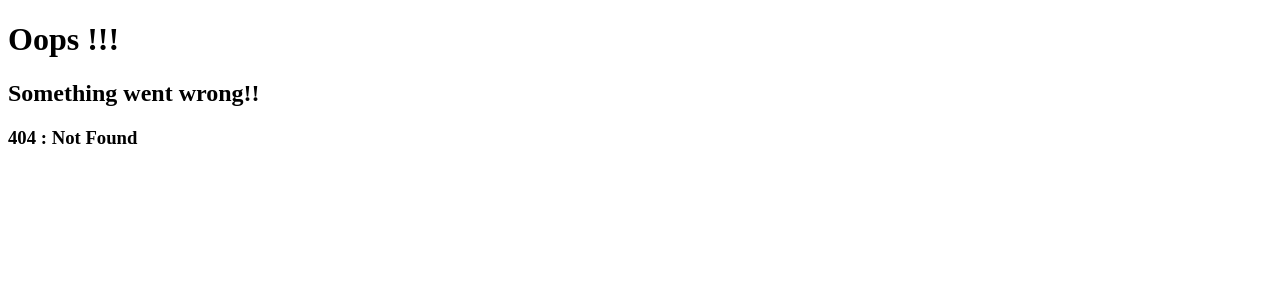
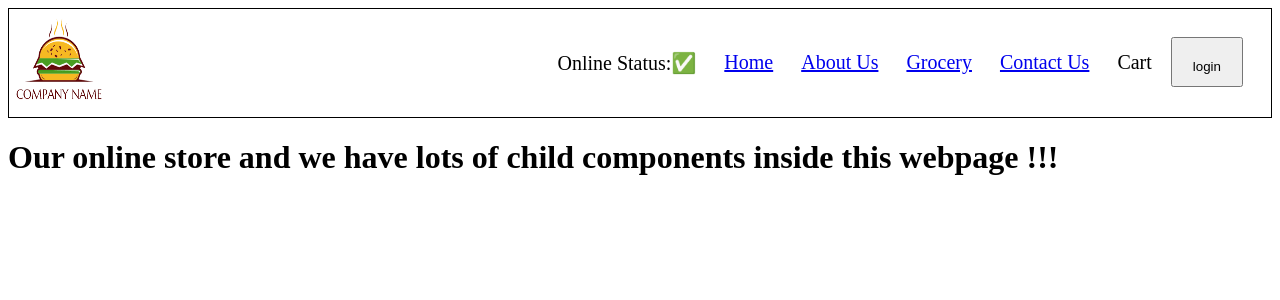
Before and after one commit to kaustubhsawant76/Restaurant-project-react, a React (Vite) app: page /grocery in a window 1280 px wide. Before the commit this address had no page. Shown: the top 300 px of the page. Built offline with nearby package versions, Linux system fonts and the light colour scheme.

Commit message:
react optimization

```diff
--- a/package.json
+++ b/package.json
@@ -24,6 +24,7 @@
     "cors": "^2.8.5",
     "react": "^18.3.1",
     "react-dom": "^18.3.1",
+    "react-lazy-load-image-component": "^1.6.2",
     "react-router-dom": "^6.25.1"
   },
   "devDependencies": {
--- a/src/App.js
+++ b/src/App.js
@@ -1,4 +1,4 @@
-import React from "react";
+import React, { lazy,Suspense } from "react";
 import ReactDOM from "react-dom/client";
 import Header from "./components/Header";
 import Body from "./components/Body";
@@ -7,6 +7,16 @@ import Contact from "./components/Contact";
 import Error from "./components/Error";
 import RestaurantMenu from "./components/RestaurantMenu";
 import { createBrowserRouter,RouterProvider,Outlet } from "react-router-dom";
+//import Grocery from "./components/Grocery";
+
+const Grocery=lazy(()=>import("./components/Grocery"))
+//code-splitting
+//chunking
+//dynamic bundling
+//lazy loading
+//on demand loading
+//all are same means dividing one bundle into many bundles
+
 
 const AppLayout = () => {
   return (
@@ -33,6 +43,10 @@ const appRouter=createBrowserRouter([
   {
     path:"/contact",
     element:<Contact/>
+  },
+  {
+    path:"/grocery",
+    element:<Suspense fallback={<h1>Loading .......</h1>}><Grocery/></Suspense> //fallback is what should be rendered before loadimg suspense component
   },
 {
   path:"/restaurants/:resId",
--- a/src/components/Body.js
+++ b/src/components/Body.js
@@ -4,6 +4,7 @@ import resList from "../../utils/mockdata";//use mockdata when live api is not u
 import { useState,useEffect } from "react";
 import Shimmer from "./shimmer";
 import { Link } from "react-router-dom";
+import useOnlineStatus from "../../utils/Hooks/useOnlineStatus";
 
 
 
@@ -22,13 +23,19 @@ const Body = () => {
 
   const FetchData= async ()=>{
 
-    const data= await fetch("https://corsproxy-la3g.onrender.com/full/?url=https://www.swiggy.com/dapi/restaurants/list/v5?lat=12.9352403&lng=77.624532&is-seo-homepage-enabled=true&page_type=DESKTOP_WEB_LISTING");
+    const data= await fetch("https://cors-handlers.vercel.app/api/?url=https%3A%2F%2Fwww.swiggy.com%2Fdapi%2Frestaurants%2Flist%2Fv5%3Flat%3D12.9352403%26lng%3D77.624532%26is-seo-homepage-enabled%3Dtrue%26page_type%3DDESKTOP_WEB_LISTING");
    const json= await data.json();
   //  console.log(json);
    setRestlist(json?.data?.cards[1]?.card?.card?.gridElements?.infoWithStyle?.restaurants);
    setFilteredRes(json?.data?.cards[1]?.card?.card?.gridElements?.infoWithStyle?.restaurants);
 
  };
+
+ const onlineStatus=useOnlineStatus();
+ if(onlineStatus===false)
+  return(
+<h1>Looks like you are offline check your internet</h1>
+  );
 
  //conditional rendering
 //  if(resData.length===0){
--- /dev/null
+++ b/src/components/Grocery.js
@@ -0,0 +1,6 @@
+const Grocery=()=>{
+return <h1>Our online store and we have lots of child components inside this webpage !!!</h1>
+}
+
+
+export default Grocery;
--- a/src/components/Header.js
+++ b/src/components/Header.js
@@ -1,10 +1,12 @@
 import myImage from "../download (19).png";
 import { useState } from "react";
 import { Link } from "react-router-dom";
+import useOnlineStatus from "../../utils/Hooks/useOnlineStatus";
 
 const Header = () => {
 
   const [values,setValue1]=useState("login");
+  const onlineStatus=useOnlineStatus();
 
   return (
     <div className="header">
@@ -14,8 +16,10 @@ const Header = () => {
       </div>
       <div className="nav-items">
         <ul>
+         <li>Online Status:{onlineStatus ? "✅":"🔴"}</li>
           <li><Link to="/">Home</Link></li>
           <li><Link to="/about">About Us</Link></li>
+          <li><Link to="/grocery">Grocery</Link></li>
           <li><Link to="/contact">Contact Us</Link></li>
           <li>Cart</li>
           <button className="button"
--- a/src/components/RestaurantCard.js
+++ b/src/components/RestaurantCard.js
@@ -1,4 +1,5 @@
 import { CDN_URL } from "../../utils/constants"; //named import
+import { LazyLoadImage } from "react-lazy-load-image-component";
 
 
 const RestaurantCard = (props) => {
@@ -7,7 +8,10 @@ const RestaurantCard = (props) => {
   const { deliveryTime } = resData?.info.sla;
   return (
     <div className="res-card" style={{ backgroundColor: "#f0f0f0" }}>
-      <img className="image" src={CDN_URL + cloudinaryImageId} />
+     <LazyLoadImage className="image" src={CDN_URL + cloudinaryImageId}
+
+      />
+      {/* <img className="image" src={CDN_URL + cloudinaryImageId} loading="Lazy" /> */}
       <h3>{name}</h3>
       <h4>{cuisines.join(",")}</h4>
       <h5>{avgRating} stars</h5>
--- /dev/null
+++ b/utils/Hooks/useOnlineStatus.js
@@ -0,0 +1,25 @@
+import { useEffect } from "react"
+import { useState } from "react";
+
+const useOnlineStatus=()=>{
+    const[onlineStatus,setOnlineStatus]=useState(true);
+
+useEffect(()=>{
+    window.addEventListener("offline",()=>{
+    setOnlineStatus(false);
+    });
+
+    window.addEventListener("online",()=>{
+        setOnlineStatus(true);
+        });
+
+},[]);
+
+return onlineStatus;
+
+};
+
+
+export default useOnlineStatus;
+
+//custom hooks are recommended by react docs to use "use" not compulsary
--- a/utils/constants.js
+++ b/utils/constants.js
@@ -3,4 +3,4 @@ export const CDN_URL =
 
 //the above is an example of named export if there are more than one elements to export then we use named export
 
-export const MENU_API="https://corsproxy-la3g.onrender.com/full/?url=https://www.swiggy.com/dapi/menu/pl?page-type=REGULAR_MENU&complete-menu=true&lat=12.9352403&lng=77.624532&restaurantId="
+export const MENU_API="https://cors-handlers.vercel.app/api/?url=https%3A%2F%2Fwww.swiggy.com%2Fdapi%2Fmenu%2Fpl%3Fpage-type%3DREGULAR_MENU%26complete-menu%3Dtrue%26lat%3D12.9352403%26lng%3D77.624532%26restaurantId%3D"
```
Also changed, not shown: 1 other file (tests, documents, lock files or other folders).
